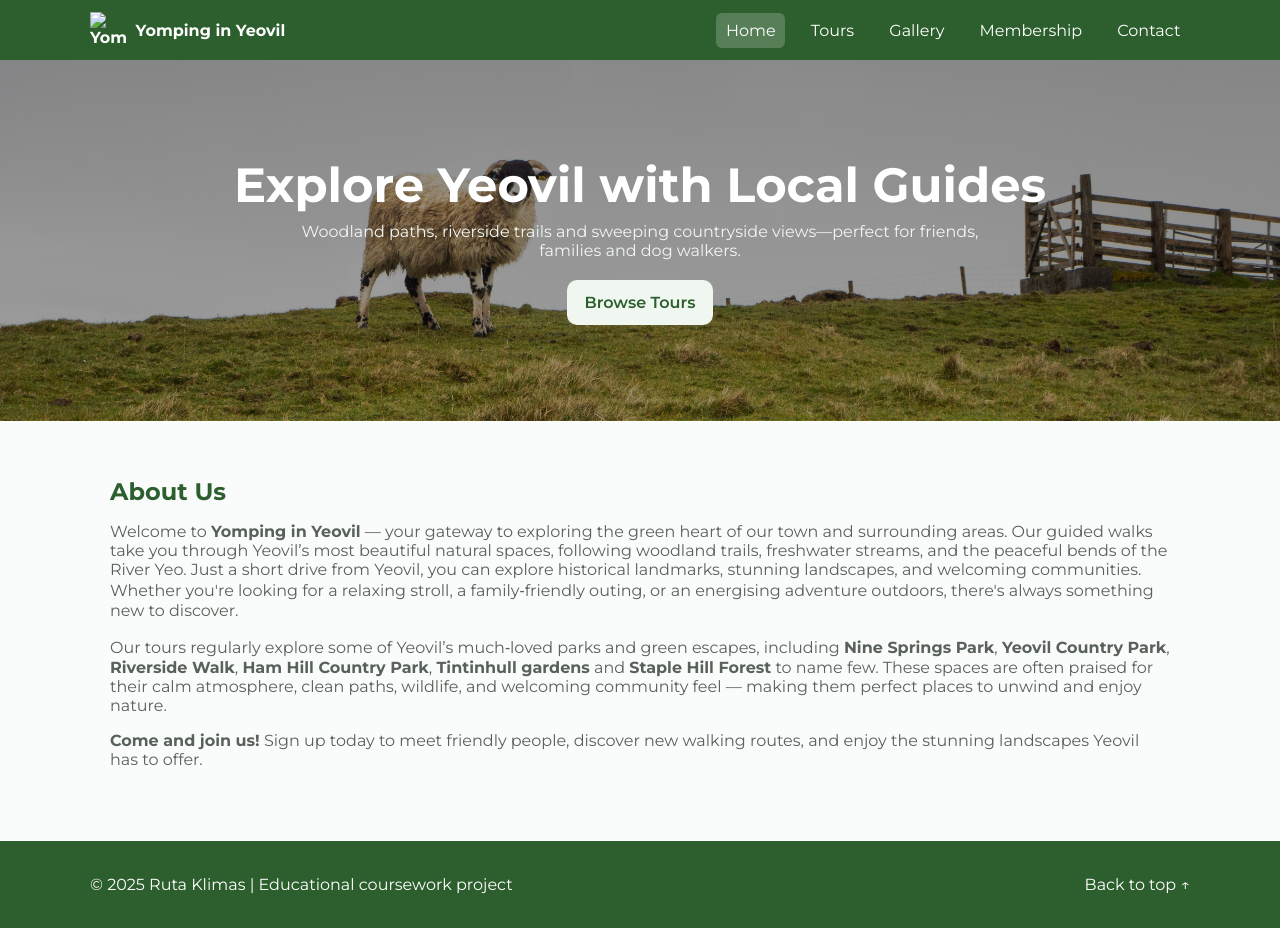
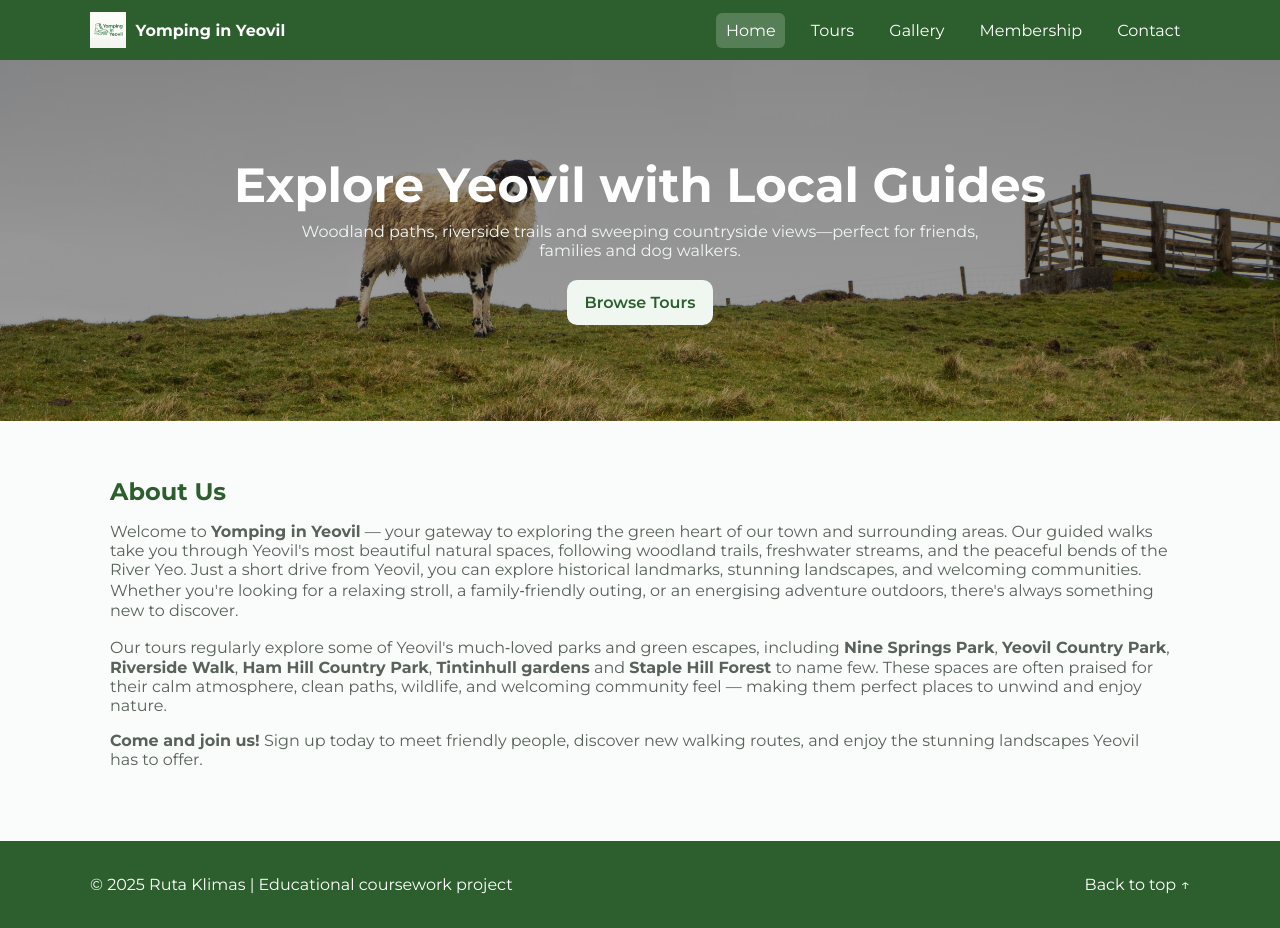
Before and after one commit to RutaCans/Yomping-in-Yeovil, a plain HTML site: page index.html in a window 1280 px wide. Drawn offline with Linux system fonts and the light colour scheme; files whose address does not match are found by name.

Commit message:
Update image paths to use images folder

```diff
--- a/index.html
+++ b/index.html
@@ -15,7 +15,7 @@
 <header class="site-header" role="banner">
   <div class="container header-inner">
     <a href="index.html" class="brand" aria-label="Yomping in Yeovil home">
-      <img src="assets/images/Yomping_Boot_logo.png" alt="Yomping in Yeovil" class="logo" />
+      <img src="images/Yomping_Boot_Logo.png" alt="Yomping in Yeovil" class="logo" />
       <span>Yomping in Yeovil</span>
     </a>
     <nav class="main-nav" aria-label="Primary navigation" role="navigation">
@@ -43,12 +43,12 @@
   <div class="container">
     <h2>About Us</h2>
     <p>Welcome to <strong>Yomping in Yeovil</strong> — your gateway to exploring the green heart of our town and surrounding areas.
-  Our guided walks take you through Yeovil’s most beautiful natural spaces, following woodland trails,
+  Our guided walks take you through Yeovil's most beautiful natural spaces, following woodland trails,
   freshwater streams, and the peaceful bends of the River Yeo. Just a short drive from Yeovil, you can explore historical landmarks, stunning landscapes, and welcoming communities.
   Whether you're looking for a relaxing stroll,
   a family‑friendly outing, or an energising adventure outdoors, there's always something new to discover.</p>
   <p>
-Our tours regularly explore some of Yeovil’s much‑loved parks and green escapes, including
+Our tours regularly explore some of Yeovil's much‑loved parks and green escapes, including
   <strong>Nine Springs Park</strong>, <strong>Yeovil Country Park</strong>, <strong>Riverside Walk</strong>, <strong>Ham Hill Country Park</strong>,
   <strong>Tintinhull gardens</strong> and <strong>Staple Hill Forest</strong> to name few. These spaces are often praised for their calm atmosphere, clean paths,
   wildlife, and welcoming community feel — making them perfect places to unwind and enjoy nature.
```
